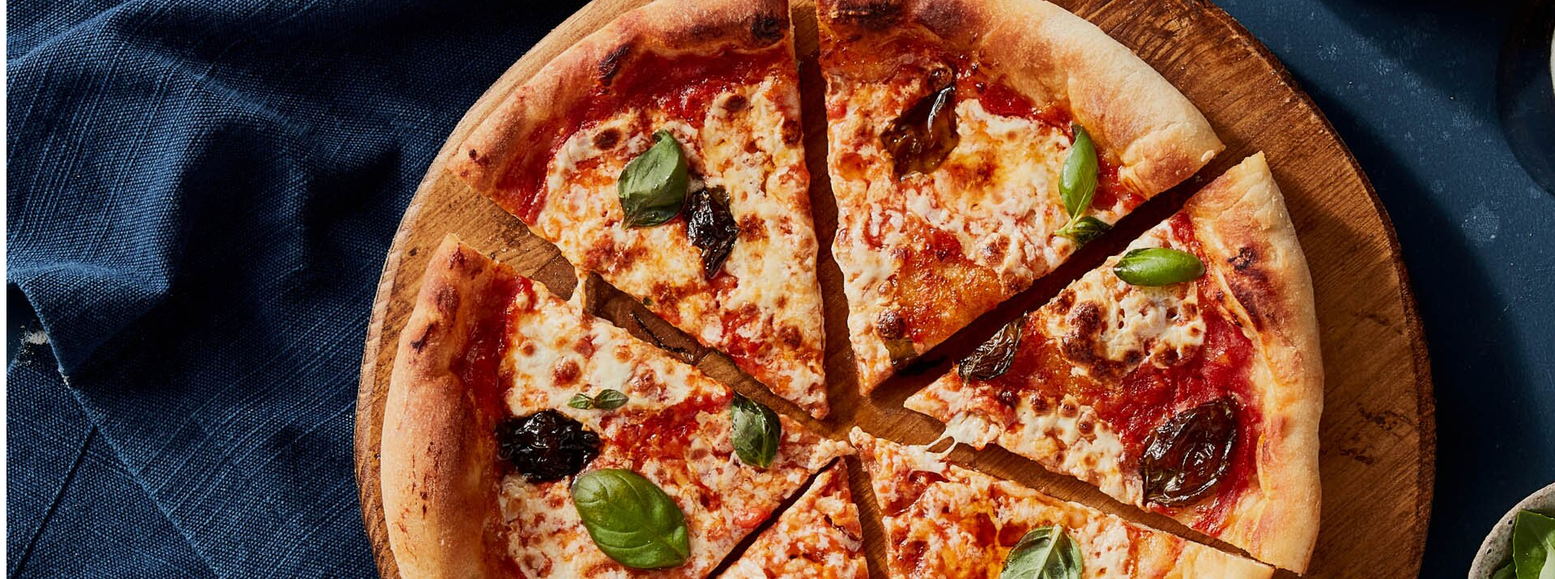
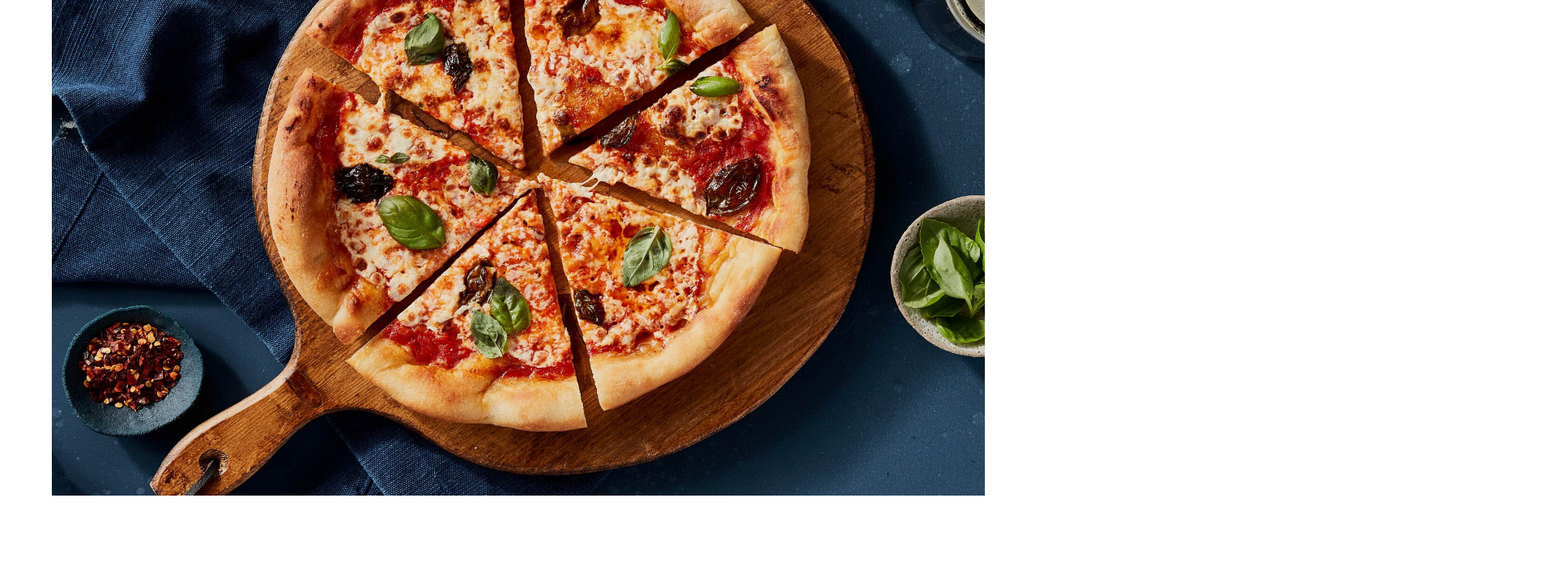
Before and after one commit to KendallDoesCoding/celebrating-pizza, a plain HTML site: page index.html in a window 1280 px wide. Shown: the part 148-863 px from the top of the page at 81% size, 1920 px wide, since content can reach past the window. After the commit the page ends 800 px from the top, so only its background shows below. Drawn offline with Linux system fonts and the light colour scheme.

Commit message:
Update styles.css

```diff
--- a/styles.css
+++ b/styles.css
@@ -9,3 +9,15 @@ p {
 h2 {
     color: blue;
 }
+
+#pizza img {
+    width: 90%;
+    height: 90%;
+    background-size: 100%;
+    position: absolute;
+    top: 0;
+    bottom: 0;
+    left: 0;
+    right: 0;
+    margin: auto;
+}
```
